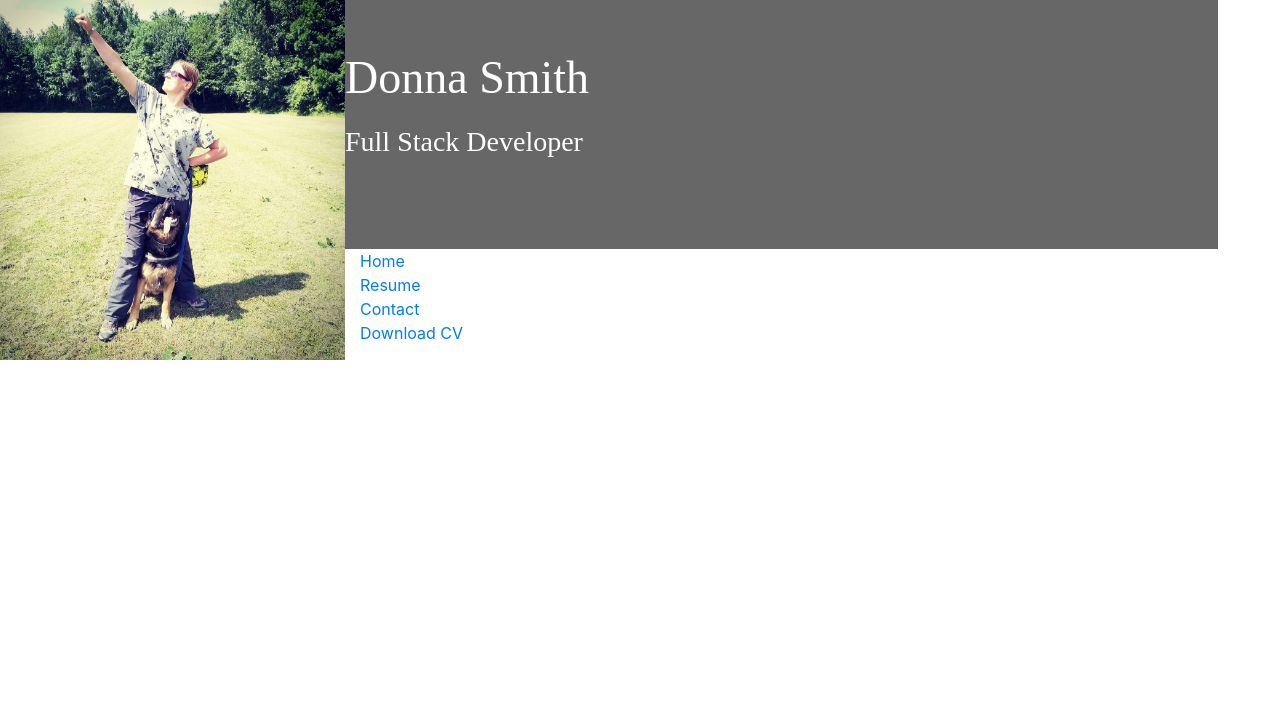
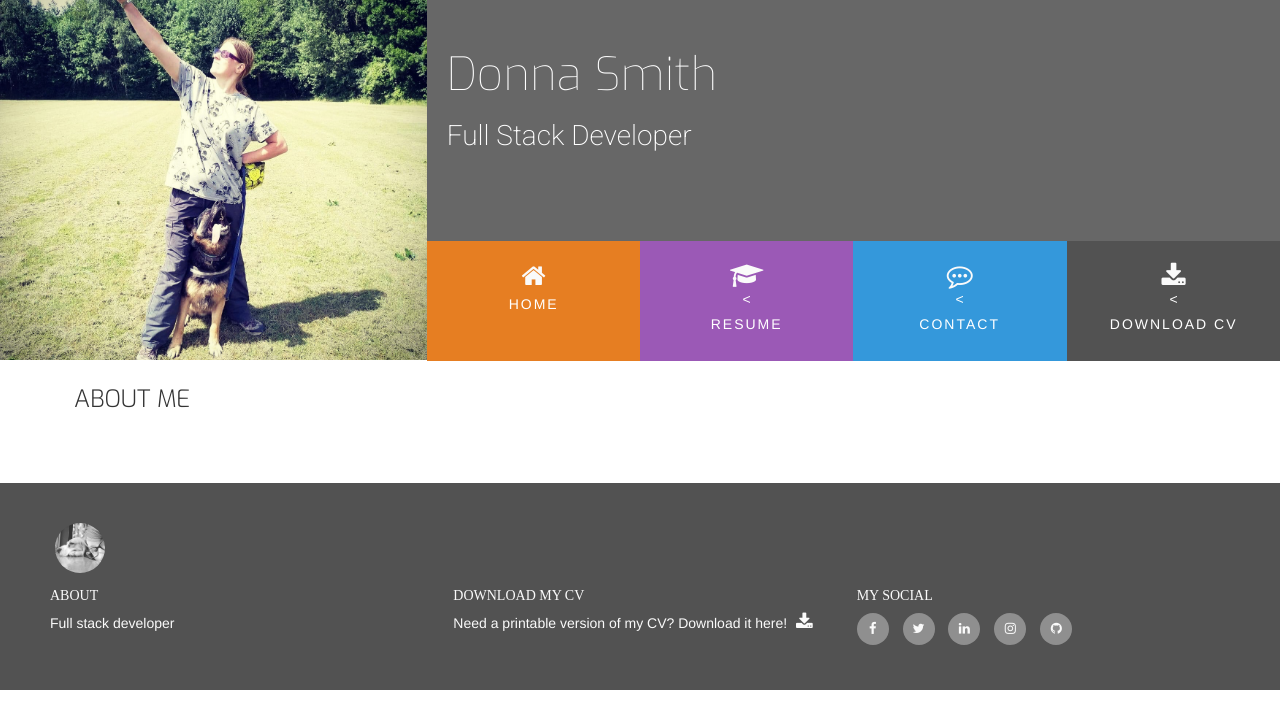
Before and after one commit to skies09/Resume, a plain HTML site: page index.html in a window 1280 px wide. Drawn offline with nearby package versions, Linux system fonts and the light colour scheme.

Commit message:
created personal section basic structure

```diff
--- a/assets/CSS/style.css
+++ b/assets/CSS/style.css
@@ -2,9 +2,68 @@
 
 /*colors*/
 
-.bg-color-name-title{
-    background-color:#676767;
+.bg-color-name-title {
+    background-color: #676767;
+}
 
+.bg-color-three-reasons{
+    background-color:#ffffff;
+}
+
+.ui-menu-color-home {
+    background-color: #e67e22;
+}
+
+.ui-menu-color-resume {
+    background-color: #9b59b6;
+}
+
+.ui-menu-color-contact {
+    background-color: #3498db;
+}
+
+.ui-menu-color-download {
+    background-color: #525252;
+}
+
+/*special padding*/
+
+h1,
+h2,
+h3,
+h4 {
+    margin: 0;
+}
+
+.uppercase {
+    text-transform: uppercase;
+}
+
+.general-sub {
+    font-family: "Exo, sans-serif";
+    font-weight: 300;
+    color: #fafafa;
+}
+
+.inline-block {
+    display: inline-block;
+}
+
+.section-column{
+    padding:0 30px 30px;
+    float:none;
+    display:table-cell;
+}
+
+.row-table{
+    display: table;
+}
+
+.section-heading{
+    font-family: "EXO", "sans-serif";
+    font-weight: 300;
+    margin-top: 25px;
+    margin-bottom: 40px;
 }
 /*heading*/
 
@@ -12,8 +71,9 @@ header {
     margin: 0;
 
 }
-.heading{
-    margin-left:50px;
+
+.heading {
+    margin-left: 100px;
 
 }
 
@@ -23,25 +83,130 @@ header {
     background-repeat: no-repeat;
     background-size: cover;
     min-height: 360px;
-    min-width: 360px;
+
     transition: all .5s ease-in-out;
     -moz-transition: all .5s ease-in-out;
     -webkit-transition: all .5s ease-in-out;
 }
 
-.name{
-    font-family: 'Exo, sans-serif';
-    font-weight:100;
-    font-size:46px;
+.name {
+    font-family: 'Exo', 'sans-serif';
+    font-weight: 100;
+    font-size: 46px;
     margin-top: 50px;
-    color:#ffffff;
+    margin-left: 20px;
+    color: #ffffff;
 }
 
-.title{
-    font-family: 'Roboto, sans-serif';
+.title {
+    font-family: 'Roboto', 'sans-serif';
     font-weight: 200;
     font-size: 28px;
     margin-top: 20px;
+    margin-left: 20px;
     margin-bottom: 90px;
-    color:#ffffff;
+    color: #ffffff;
 }
+
+#nav {
+    margin: 0;
+
+}
+
+.menuitem {
+    height: 120px;
+    text-align: center;
+    padding: 0;
+}
+
+.menuitem a {
+    width: 100%;
+    text-decoration: none;
+    color: #ffffff;
+    height: 120px;
+}
+
+.menuitem a i {
+    padding-top: 22px;
+    display: block;
+    color: #fafafa;
+    font-size: 26px;
+
+}
+
+.menuitem span {
+    display: block;
+    width: 100%;
+    padding-top: 5px;
+    text-align: center;
+    text-transform: uppercase;
+    font-size: 14px;
+    font-weight: 300;
+    letter-spacing: 2px;
+}
+
+/*hover*/
+
+.hvr-sweep-to-bottom:before {
+    background: rgba(0, 0, 0, 0.2);
+    height: 120px;
+}
+
+/*footer*/
+
+footer {
+    background-color: #525252;
+    color: #fafafa;
+    min-height: 120px;
+    margin: 0;
+
+}
+
+footer .cv-pdf i {
+    color: #fafafa;
+    text-align: center;
+    font-size: 18px;
+    padding-left: 5px;
+}
+
+footer .cv-pdf i:hover {
+    color: #e84610;
+    transition: all 0.35s ease-in-out;
+    -moz-transition: all 0.35s ease-in-out;
+    -webkit-transition: all 0.35s ease-in-out;
+    -o-transition: all 0.35s ease-in-out;
+
+}
+
+.social-links {
+    padding-bottom: 15px;
+
+}
+
+.social-links li a i {
+    width: 32px;
+    height: 32px;
+    padding: 12px 0;
+    border-radius: 50%;
+    font-size: 13px;
+    line-height: 7px;
+    text-align: center;
+    color: #fafafa;
+    background: #8f8f8f;
+    transition: all 0.35s ease-in-out;
+    -moz-transition: all 0.35s ease-in-out;
+    -webkit-transition: all 0.35s ease-in-out;
+    -o-transition: all 0.35s ease-in-out;
+}
+.social-links li a i:hover{
+    background:#e84610;
+}
+
+#footer-details{
+    margin:20px;
+
+}
+.media-center{
+margin:20px;
+margin-bottom: 5px;
+}
--- a/index.html
+++ b/index.html
@@ -1,19 +1,24 @@
 <!DOCTYPE html>
+
 <html lang="en">
 
 <head>
     <meta charset="UTF-8">
     <meta name="viewport" content="width=device-width, initial-scale=1.0">
     <meta http-equiv="X-UA-Compatible" content="ie=edge">
-    <link rel="stylesheet" href="https://stackpath.bootstrapcdn.com/bootstrap/4.1.1/css/bootstrap.min.css" type="text/css" />
+
+    <link rel="stylesheet" href="https://stackpath.bootstrapcdn.com/bootstrap/3.3.7/css/bootstrap.min.css" type="text/css" />
+
     <link rel="stylesheet" href="https://stackpath.bootstrapcdn.com/font-awesome/4.7.0/css/font-awesome.min.css" type="text/css" />
+    <link rel="stylesheet" href="https://cdnjs.cloudflare.com/ajax/libs/hover.css/2.3.1/css/hover-min.css" type="text/css" />
     <link rel="stylesheet" href="assets/CSS/style.css" type="text/css" />
 
-    <title>Document</title>
+    <title>Donna Smith</title>
 </head>
 
 <body>
-    <header>
+    <header class='container-fluid'>
+
         <div class='row'>
             <a href="index.html">
                 <div class='col-md-4 logo'></div>
@@ -25,34 +30,75 @@
                         <h2 class='title'>Full Stack Developer</h2>
                     </div>
                 </div>
+
                 <div class='row'>
-                    <ul class='list-inline clearfix'>
-                        <li class='col-xs-6 col sm-3'>
-                            <a href='#'><span>Home</span></a>
+                    <ul id='nav' class='list-inline clearfix'>
+                        <li class='col-xs-6 col-sm-3 ui-menu-color-home menuitem'>
+                            <a href='#' class='hvr-sweep-to-bottom'><i class='fa fa-home' aria-hidden-'true'></i><span>Home</span></a>
                         </li>
-                          <li class='col-xs-6 col sm-3'>
-                            <a href='#'><span>Resume</span></a>
+                        <li class='col-xs-6 col-sm-3 ui-menu-color-resume menuitem'>
+                            <a href='#' class='hvr-sweep-to-bottom'><i class='fa fa-graduation-cap' aria-hidden-'true'></i><<span>Resume</span></a>
                         </li>
-                          <li class='col-xs-6 col sm-3'>
-                            <a href='#'><span>Contact</span></a>
+                        <li class='col-xs-6 col-sm-3 ui-menu-color-contact menuitem'>
+                            <a href='#' class='hvr-sweep-to-bottom'><i class='fa fa-commenting-o' aria-hidden-'true'></i><<span>Contact</span></a>
                         </li>
-                          <li class='col-xs-6 col sm-3'>
-                            <a href='#'><span>Download CV</span></a>
+                        <li class='col-xs-6 col-sm-3 ui-menu-color-download menuitem'>
+                            <a href='#' class='hvr-sweep-to-bottom'><i class='fa fa-download' aria-hidden-'true'></i><<span>Download CV</span></a>
                         </li>
                     </ul>
                 </div>
+            </div>
 
-            </div>
         </div>
-
     </header>
 
-    <section>
+    <section class='container-fluid'>
+        <div class='row row-table'>
+            <div class='col-xs-12 col-sm-12 col-md-8 bg-color-three-reasons section-column'>
+                <div class='row'>
+                    <div class='col-md-12'>
+                        <h3 class='section-heading uppercase'>About Me</h3>
+                    </div>
+                </div>
+            </div>
+
+        </div>
 
 
     </section>
 
-    <footer>
+    <footer class='container-fluid'>
+        <div id='footer-details' class='row'>
+            <div class='media'>
+                <div class='media-center'>
+                    <img src='/assets/photos/IMG_2745.JPG' class='img-circle media-object' height=50 width=50>
+                </div>
+            </div>
+            <div class='col-sm-4'>
+                <h5 class='uppercase general-sub'>About</h5>
+                <p class='inline-block'>
+                    Full stack developer
+                </p>
+            </div>
+
+            <div class='col-sm-4'>
+                <h5 class='uppercase general-sub'>Download my CV</h5>
+                <p class='inline-block'>
+                    Need a printable version of my CV? Download it here!
+                    <a href='#' class='cv-pdf'><i class='fa fa-download' aria-hidden='true'></i></a>
+                </p>
+            </div>
+            <div class='col-sm-4'>
+                <h5 class='uppercase general-sub'>My Social</h5>
+                <ul class='list-inline social-links'>
+                    <li><a target='_blank' href='#'><i class='fa fa-facebook'></i></a></li>
+                    <li><a target='_blank' href='#'><i class='fa fa-twitter'></i></a></li>
+                    <li><a target='_blank' href='#'><i class='fa fa-linkedin'></i></a></li>
+                    <li><a target='_blank' href='#'><i class='fa fa-instagram'></i></a></li>
+                    <li><a target='_blank' href='#'><i class='fa fa-github'></i></a></li>
+                </ul>
+            </div>
+        </div>
 
     </footer>
 </body>
```
Also changed, not shown: assets/photos/IMG_2745.JPG (added).
